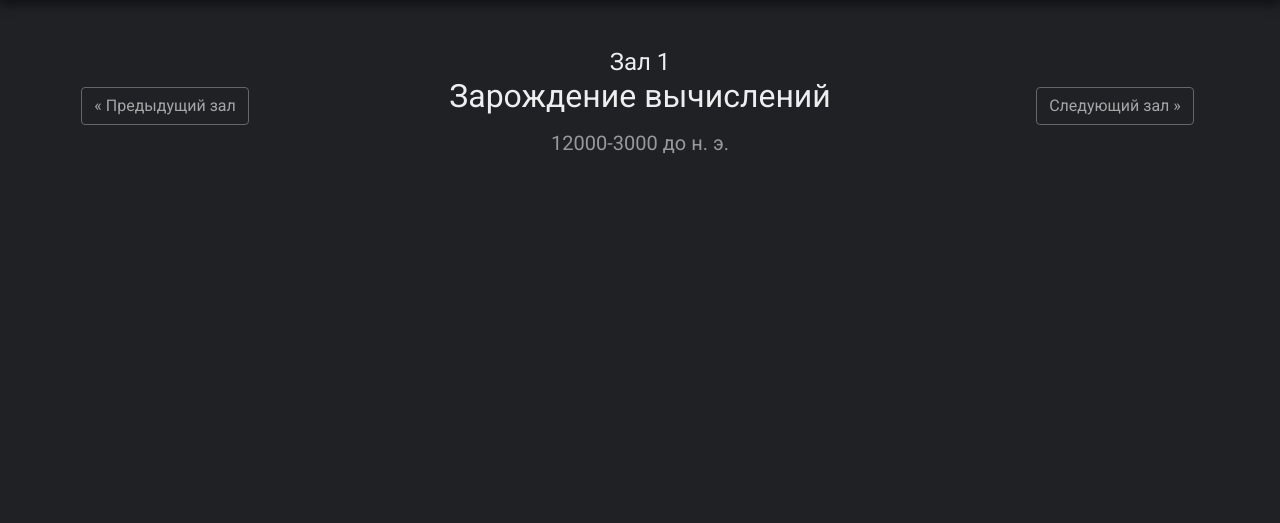
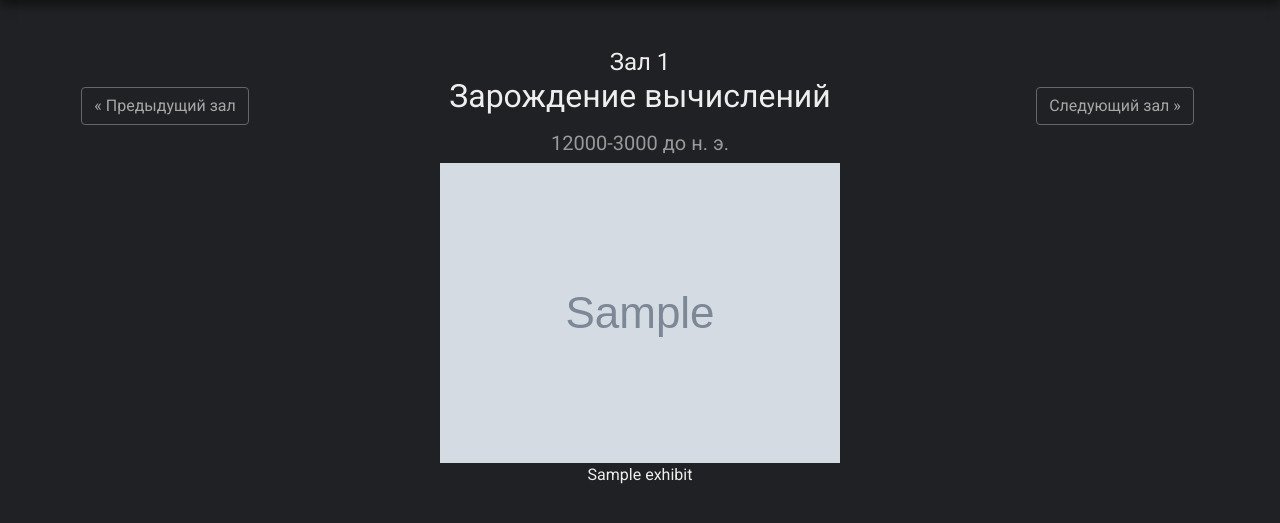
Before and after one commit to project-six/it-museum, a Django app: template museum/templates/hall.html in a window 1280 px wide. Shown: the part 60-583 px from the top of the page. Run offline with Django 3.2, Linux system fonts and the light colour scheme; data comes from the database, SQL or seed files in the repository; both versions use the stored data as it was after the commit; the template is opened without the code that fills it: values that come from a table or form of the project are taken from there, most other values are stand-ins (such as "Sample title", 1, 10 or a date in 2020); grey boxes marked "Sample" are stand-in pictures; parts of the project's set-up code (start-up, migrations or seed data) failed here and were passed over; some libraries are stand-ins or nearby versions.

Commit message:
Add ability to import pictures

```diff
--- a/itmuseum/urls.py
+++ b/itmuseum/urls.py
@@ -1,7 +1,9 @@
+from django.conf import settings
+from django.conf.urls.static import static
 from django.contrib import admin
 from django.urls import include, path
 
 urlpatterns = [
-    path('', include('museum.urls')),
-    path('admin/', admin.site.urls),
-]
+                  path('', include('museum.urls')),
+                  path('admin/', admin.site.urls),
+              ] + static(settings.MEDIA_URL, document_root=settings.MEDIA_ROOT)
--- a/museum/models.py
+++ b/museum/models.py
@@ -31,7 +31,7 @@ class Exhibit(models.Model):
 
 
 class Picture(models.Model):
-    image = models.ImageField(verbose_name="изображение")
+    image = models.ImageField(upload_to='img', verbose_name="изображение")
     exhibit = models.ForeignKey(Exhibit, related_name="images", on_delete="NULL", verbose_name="экспонат")
 
     class Meta:
--- a/museum/templates/hall.html
+++ b/museum/templates/hall.html
@@ -25,7 +25,16 @@
     </div>
     <div class="card-container">
         {% for e in exhibits %}
-
+            <div class="polaroid">
+                <div class="polaroid-image">
+                    {% with e.images.all|first as image %}
+                        <img src="{{ image.image.url }}">
+                    {% endwith %}
+                </div>
+                <div class="polaroid-caption">
+                    <p>{{ e.name }}</p>
+                </div>
+            </div>
         {% endfor %}
     </div>
 {% endblock %}
```
Also changed, not shown: itmuseum/settings.py (+4 -5 lines), database.sqlite3, museum/migrations/0012_auto_20180712_1440.py (added).
